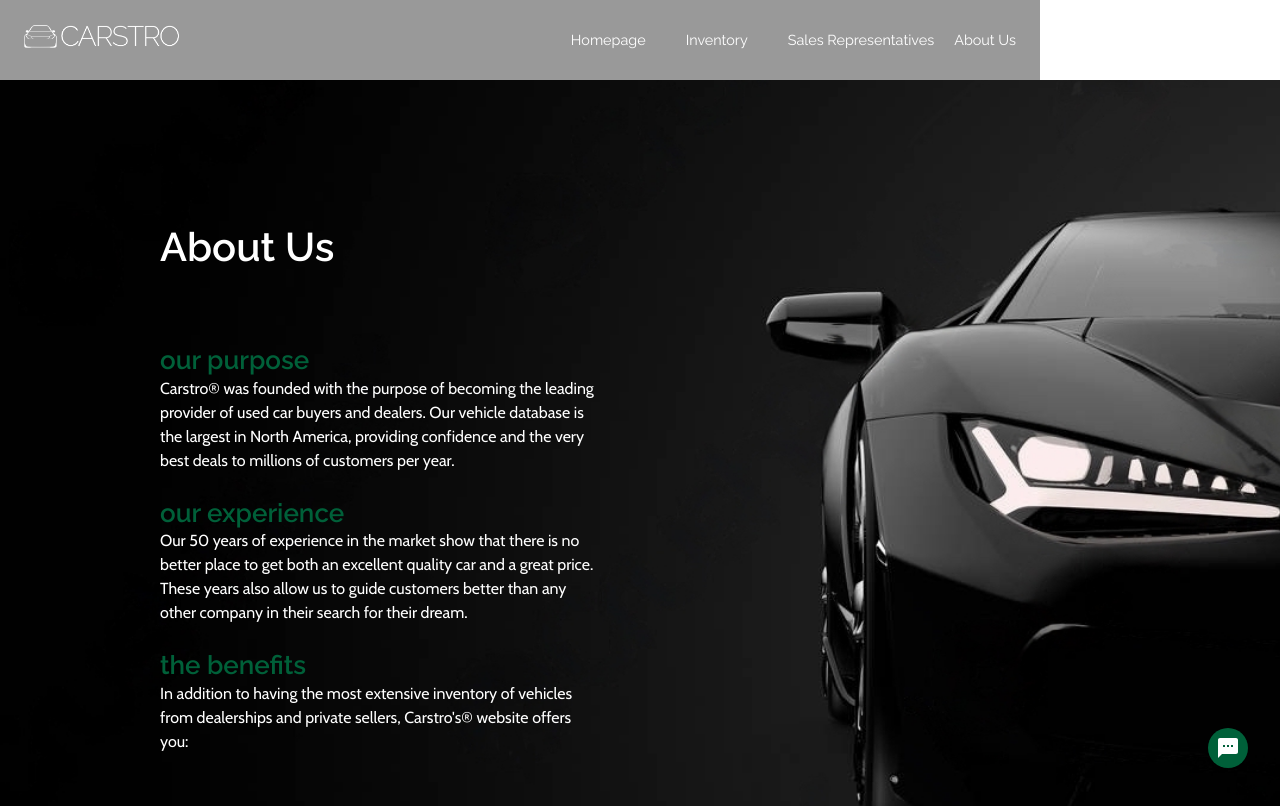
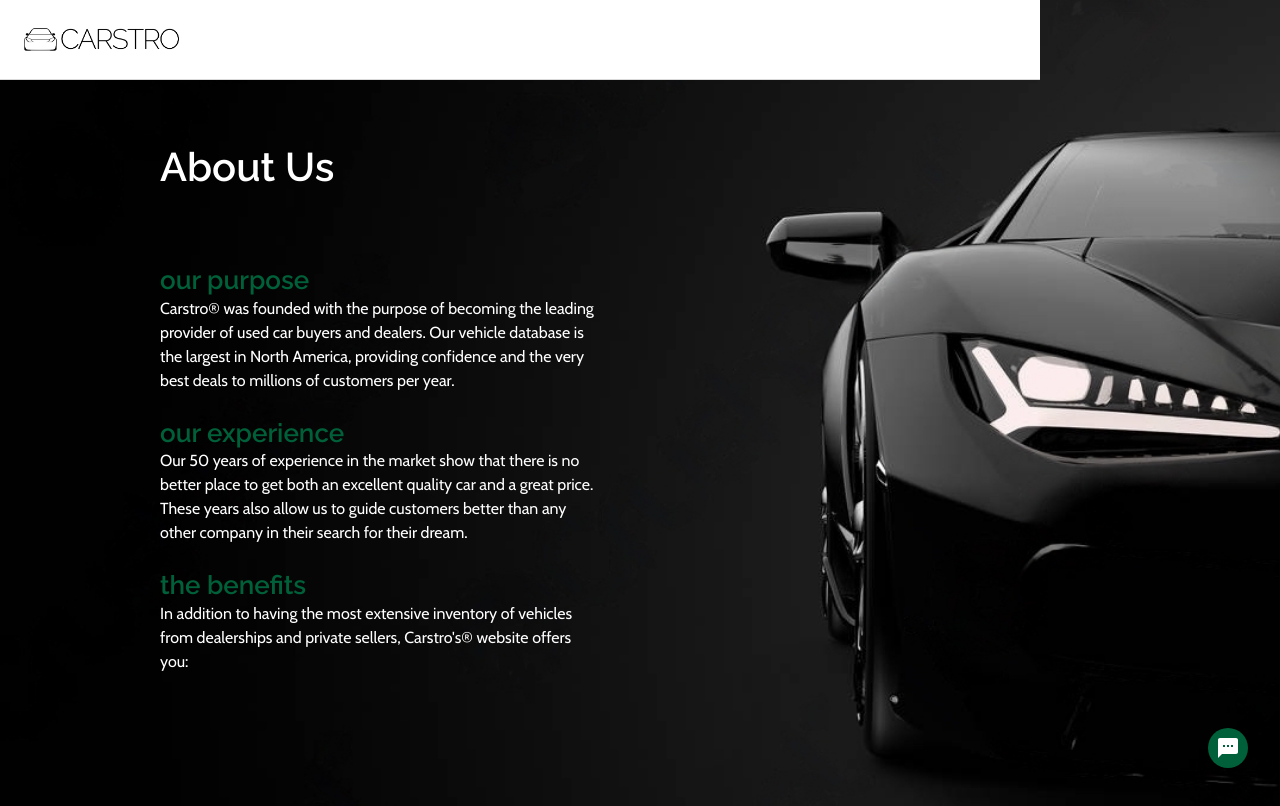
Before and after one commit to kevincastrochavez/carstro, a React (Create React App) app: page /aboutUs in a window 1280 px wide. Shown: the top 806 px of the page. Built offline with nearby package versions, Linux system fonts and the light colour scheme; what react-chatbot-kit would draw is missing.

Commit message:
fixed header so it becomes white on certain pages and black on another ones

```diff
--- a/src/components/Header.js
+++ b/src/components/Header.js
@@ -1,15 +1,26 @@
-import React from 'react';
+import React, { useEffect, useState } from 'react';
 import { Link, useNavigate } from 'react-router-dom';
 
 import Hamburger from './Hamburger';
-// import PropTypes from "prop-types";
 
-function Header(props) {
-  let navigate = useNavigate();
+function Header() {
+  const [headerClass, setHeaderClass] = useState('');
+  const navigate = useNavigate();
+
+  useEffect(() => {
+    if (
+      window.location.href === 'http://localhost:3000/' ||
+      window.location.href === 'http://localhost:3000/aboutUs'
+    ) {
+      setHeaderClass('');
+    } else {
+      setHeaderClass('headerWhite');
+    }
+  }, [window.location.href]);
 
   return (
     <div className='header'>
-      <div className='headerHeader'>
+      <div className={`headerHeader ${headerClass}`}>
         <div className='leftSide'>
           <Link to='/'>
             <img className='header-logo' src='headerImages/logo.png' alt='' />
--- a/src/styles/aboutUs.scss
+++ b/src/styles/aboutUs.scss
@@ -1,11 +1,3 @@
-// E X T R A   S M A L L
-@media screen and (max-width: 300px) {
-  .about-us-p {
-    width: 75vw !important;
-    padding: 0px 4px 0px 0px;
-  }
-}
-
 /* Mobile View -small */
 @media only screen and (max-width: 719px) {
   .about-us-p {
@@ -113,7 +105,7 @@
 }
 
 .aboutus-scrollbarSeparation {
-  font-family: "Cabin";
+  font-family: 'Cabin';
   line-height: 150%;
 }
 
@@ -146,6 +138,7 @@
   display: flex;
   flex-direction: column;
   align-items: center;
+  margin-top: -80px;
 }
 
 .aboutUsSubtitle {
--- a/src/styles/header.scss
+++ b/src/styles/header.scss
@@ -57,7 +57,6 @@
   max-width: 1040px;
   height: 80px;
   padding: 0 24px;
-  // font-family: Arial, Helvetica, sans-serif;
 
   // Glassmorphism effect
   background: radial-gradient(
@@ -66,6 +65,19 @@
     rgba(0, 0, 0, 0.4) 100%
   );
   backdrop-filter: blur(5px);
+}
+
+.headerWhite {
+  background: white;
+  border-bottom: 1px solid $lightIcon;
+
+  .header-logo {
+    filter: invert(1);
+  }
+
+  .menu-bars svg {
+    color: black;
+  }
 }
 
 .rightSide {
@@ -111,6 +123,10 @@
 .leftSide {
   display: flex;
   align-items: center;
+}
+
+.leftSide a {
+  display: flex;
 }
 
 .leftSide .outHam {
```
